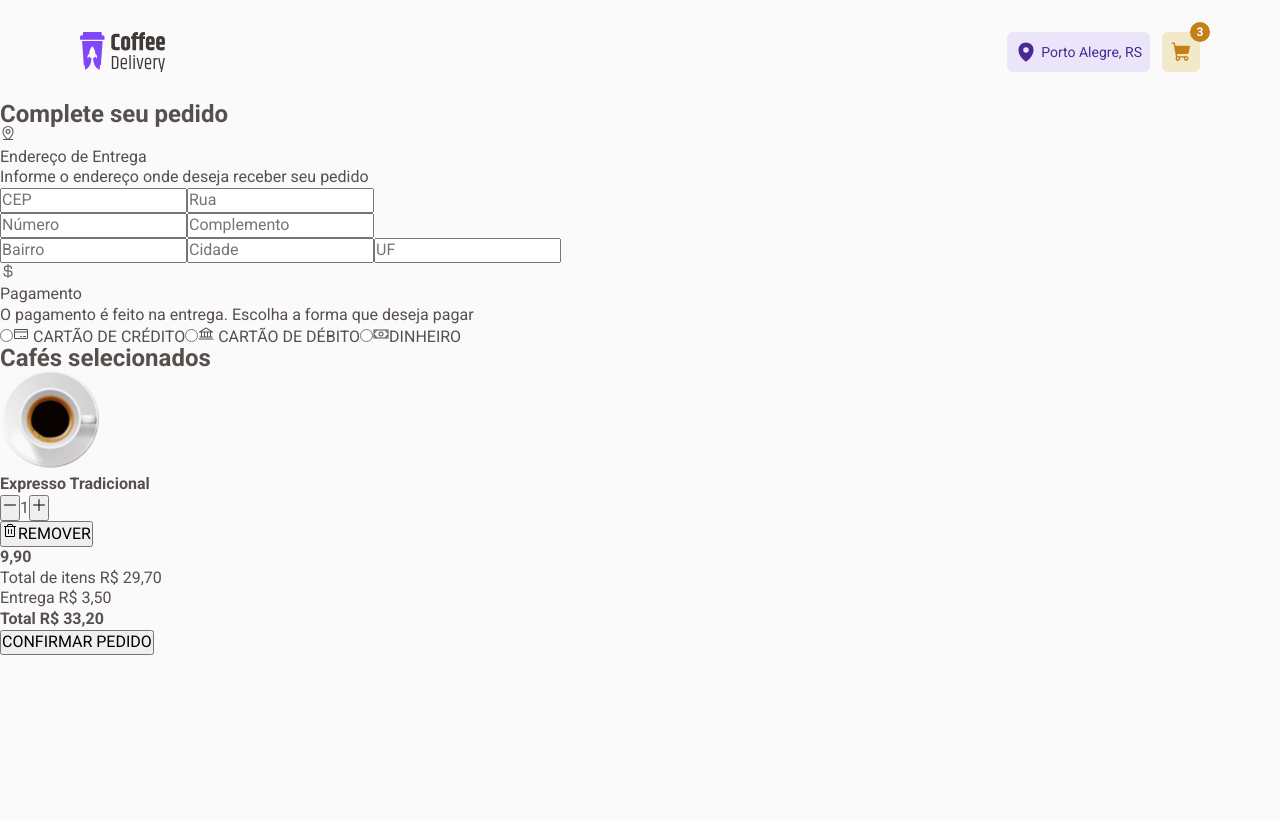
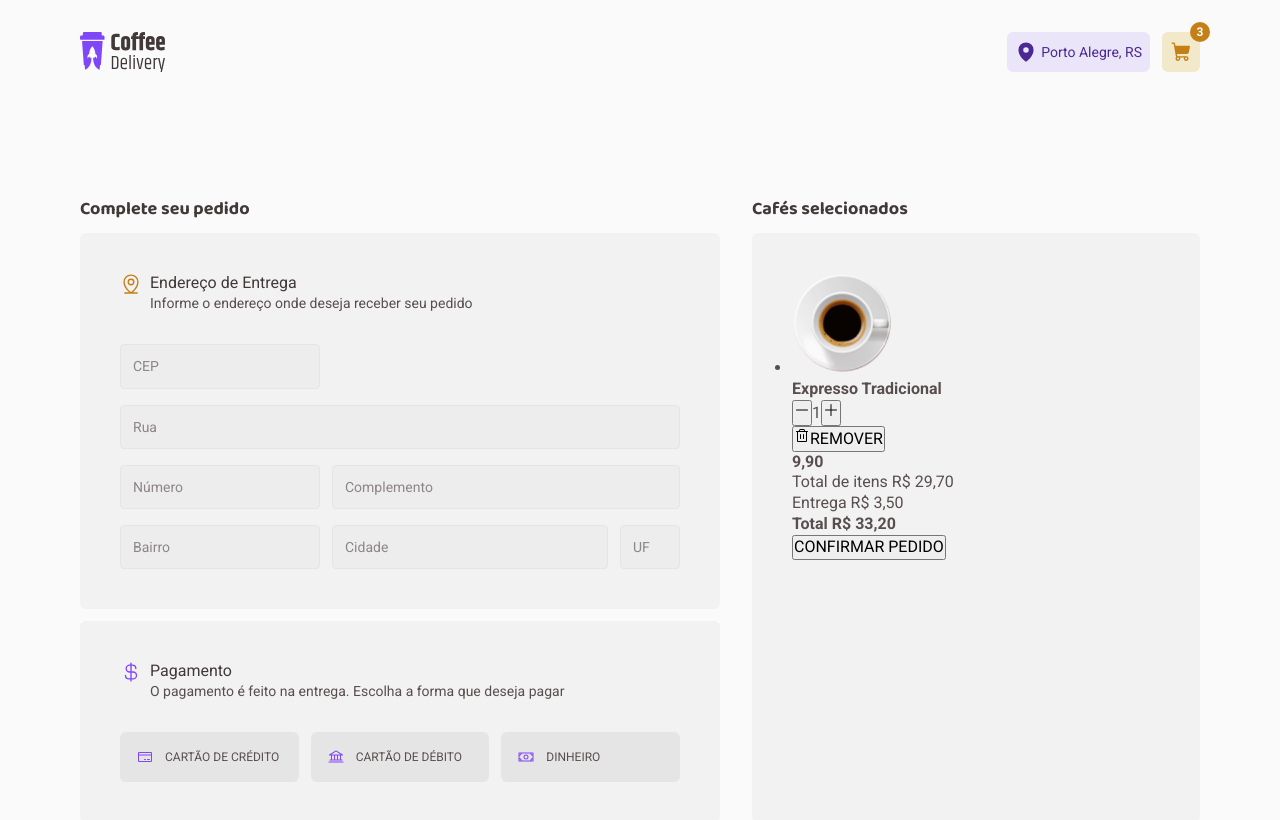
Before and after one commit to guipmdev/coffee-delivery, a React (Vite) app: page /checkout in a window 1280 px wide. Shown: the top 820 px of the page. Built offline with nearby package versions, Linux system fonts and the light colour scheme.

Commit message:
style: update Checkout styles

```diff
--- a/src/pages/Checkout/index.tsx
+++ b/src/pages/Checkout/index.tsx
@@ -1,4 +1,12 @@
-import { CheckoutContainer } from './styles'
+import {
+  CheckoutContainer,
+  Address,
+  Payment,
+  Summary,
+  Input,
+  FormInfo,
+  Select,
+} from './styles'
 
 import {
   MapPinLine,
@@ -19,72 +27,72 @@ export function Checkout() {
       <section>
         <h2>Complete seu pedido</h2>
 
-        <div>
-          <div>
+        <Address>
+          <FormInfo iconColor="yellow-dark">
+            <MapPinLine size={22} />
             <div>
-              <MapPinLine />
-              <div>
-                <p>Endereço de Entrega</p>
-                <p>Informe o endereço onde deseja receber seu pedido</p>
-              </div>
+              <h3>Endereço de Entrega</h3>
+              <p>Informe o endereço onde deseja receber seu pedido</p>
             </div>
-          </div>
+          </FormInfo>
 
           <form>
-            <input type="text" placeholder="CEP" />
-            <input type="text" placeholder="Rua" />
+            <Input type="text" placeholder="CEP" width={200} />
+            <Input type="text" placeholder="Rua" />
 
             <div>
-              <input type="text" placeholder="Número" />
-              <input type="text" placeholder="Complemento" />
+              <Input type="text" placeholder="Número" width={200} />
+              <Input type="text" placeholder="Complemento" />
             </div>
 
             <div>
-              <input type="text" placeholder="Bairro" />
-              <input type="text" placeholder="Cidade" />
-              <input type="text" placeholder="UF" />
+              <Input type="text" placeholder="Bairro" width={200} />
+              <Input type="text" placeholder="Cidade" />
+              <Input type="text" placeholder="UF" width={60} />
             </div>
           </form>
-        </div>
+        </Address>
 
-        <div>
-          <div>
+        <Payment>
+          <FormInfo iconColor="purple">
+            <CurrencyDollar size={22} />
             <div>
-              <CurrencyDollar />
-              <div>
-                <p>Pagamento</p>
-                <p>
-                  O pagamento é feito na entrega. Escolha a forma que deseja
-                  pagar
-                </p>
-              </div>
+              <h3>Pagamento</h3>
+              <p>
+                O pagamento é feito na entrega. Escolha a forma que deseja pagar
+              </p>
             </div>
+          </FormInfo>
 
-            <div>
+          <div className="payment-options">
+            <Select>
               <input type="radio" name="payment-method" id="credit-card" />
               <label htmlFor="credit-card">
-                <CreditCard /> CARTÃO DE CRÉDITO
+                <CreditCard size={16} /> CARTÃO DE CRÉDITO
               </label>
+            </Select>
 
+            <Select>
               <input type="radio" name="payment-method" id="debit-card" />
               <label htmlFor="debit-card">
-                <Bank /> CARTÃO DE DÉBITO
+                <Bank size={16} /> CARTÃO DE DÉBITO
               </label>
+            </Select>
 
+            <Select>
               <input type="radio" name="payment-method" id="money" />
               <label htmlFor="money">
-                <Money />
-                DINHEIRO
+                <Money size={16} /> DINHEIRO
               </label>
-            </div>
+            </Select>
           </div>
-        </div>
+        </Payment>
       </section>
 
       <section>
         <h2>Cafés selecionados</h2>
 
-        <div>
+        <Summary>
           <ul>
             <li>
               <img src={Expresso} alt="" />
@@ -131,7 +139,7 @@ export function Checkout() {
           </div>
 
           <button>CONFIRMAR PEDIDO</button>
-        </div>
+        </Summary>
       </section>
     </CheckoutContainer>
   )
--- a/src/pages/Checkout/styles.ts
+++ b/src/pages/Checkout/styles.ts
@@ -1,3 +1,151 @@
 import { styled } from 'styled-components'
 
-export const CheckoutContainer = styled.main``
+export const CheckoutContainer = styled.main`
+  display: grid;
+  grid-template-columns: minmax(auto, 640px) 1fr;
+  gap: 2rem;
+
+  padding: 5.875rem 2rem 6.75rem;
+  margin: 0 auto;
+
+  max-width: ${(props) => props.theme['max-width']};
+
+  h2 {
+    font: ${(props) => props.theme['title-xs']};
+    color: ${(props) => props.theme['base-subtitle']};
+  }
+
+  section {
+    display: flex;
+    flex-direction: column;
+    gap: 0.75rem;
+  }
+
+  @media (max-width: 968px) {
+    display: flex;
+    flex-direction: column-reverse;
+  }
+`
+const BaseDiv = styled.div`
+  padding: 2.5rem;
+  border-radius: 6px;
+
+  background: ${(props) => props.theme['base-card']};
+`
+
+interface FormInfoProps {
+  iconColor?: string
+}
+
+export const FormInfo = styled.div<FormInfoProps>`
+  display: flex;
+  gap: 0.5rem;
+
+  margin-bottom: 2rem;
+
+  h3 {
+    font: ${(props) => props.theme['text-m']};
+    color: ${(props) => props.theme['base-subtitle']};
+  }
+
+  p {
+    font: ${(props) => props.theme['text-s']};
+    color: ${(props) => props.theme['base-text']};
+  }
+
+  svg {
+    color: ${(props) => props.iconColor && props.theme[props.iconColor]};
+  }
+`
+
+export const Address = styled(BaseDiv)`
+  form {
+    display: flex;
+    flex-wrap: wrap;
+    gap: 1rem;
+
+    div {
+      display: flex;
+      gap: 0.75rem;
+
+      width: 100%;
+    }
+  }
+`
+
+interface InputProps {
+  width?: number
+}
+
+export const Input = styled.input<InputProps>`
+  padding: 0.75rem;
+  border: 1px solid ${(props) => props.theme['base-button']};
+  border-radius: 4px;
+
+  background: ${(props) => props.theme['base-input']};
+  width: 100%;
+  max-width: ${(props) => props.width}px;
+
+  font: ${(props) => props.theme['text-s']};
+
+  &::placeholder {
+    color: ${(props) => props.theme['base-label']};
+  }
+
+  &:focus {
+    border: 1px solid ${(props) => props.theme['yellow-dark']};
+  }
+`
+
+export const Payment = styled(BaseDiv)`
+  .payment-options {
+    display: flex;
+    gap: 12px;
+  }
+`
+
+export const Select = styled.div`
+  display: flex;
+
+  width: 100%;
+
+  input {
+    visibility: hidden;
+    max-width: 0;
+    max-height: 0;
+  }
+
+  input:checked ~ label {
+    border: 1px solid ${(props) => props.theme.purple};
+
+    background: ${(props) => props.theme['purple-light']};
+  }
+
+  label {
+    display: flex;
+    align-items: center;
+
+    padding: 1rem;
+    border: 1px solid transparent;
+    border-radius: 6px;
+
+    background: ${(props) => props.theme['base-button']};
+    width: 100%;
+
+    font: ${(props) => props.theme['button-m']};
+    line-height: initial;
+
+    svg {
+      margin-right: 0.75rem;
+
+      color: ${(props) => props.theme.purple};
+      line-height: 0;
+    }
+  }
+`
+
+export const Summary = styled(BaseDiv)`
+  height: 100%;
+
+  border-radius: 6px, 44px;
+`
--- a/src/pages/Home/styles.ts
+++ b/src/pages/Home/styles.ts
@@ -10,7 +10,7 @@ export const HomeContainer = styled.main`
 
 export const Intro = styled.section`
   display: grid;
-  grid-template-columns: auto auto;
+  grid-template-columns: minmax(auto, 588px) 1fr;
   gap: 3.5rem;
 
   max-width: ${(props) => props.theme['max-width']};
@@ -19,7 +19,8 @@ export const Intro = styled.section`
 
   img {
     width: 100%;
-    min-width: 238px;
+    height: 100%;
+    min-width: calc(0.6 * 476px);
     max-width: 476px;
     margin: 0 auto;
   }
--- a/src/pages/Success/styles.ts
+++ b/src/pages/Success/styles.ts
@@ -24,9 +24,9 @@ export const SuccessContainer = styled.main`
 
     img {
       width: 100%;
+      height: 100%;
       min-width: calc(0.55 * 492px);
       max-width: 492px;
-      height: 100%;
 
       margin: 0 auto;
     }
--- a/src/styles/global.ts
+++ b/src/styles/global.ts
@@ -9,7 +9,6 @@ export const GlobalStyle = createGlobalStyle<{}>`
 
   :focus {
     outline: none;
-    box-shadow: 0 0 0 2px ${(props) => props.theme['yellow-dark']};
   }
 
   body {
```
